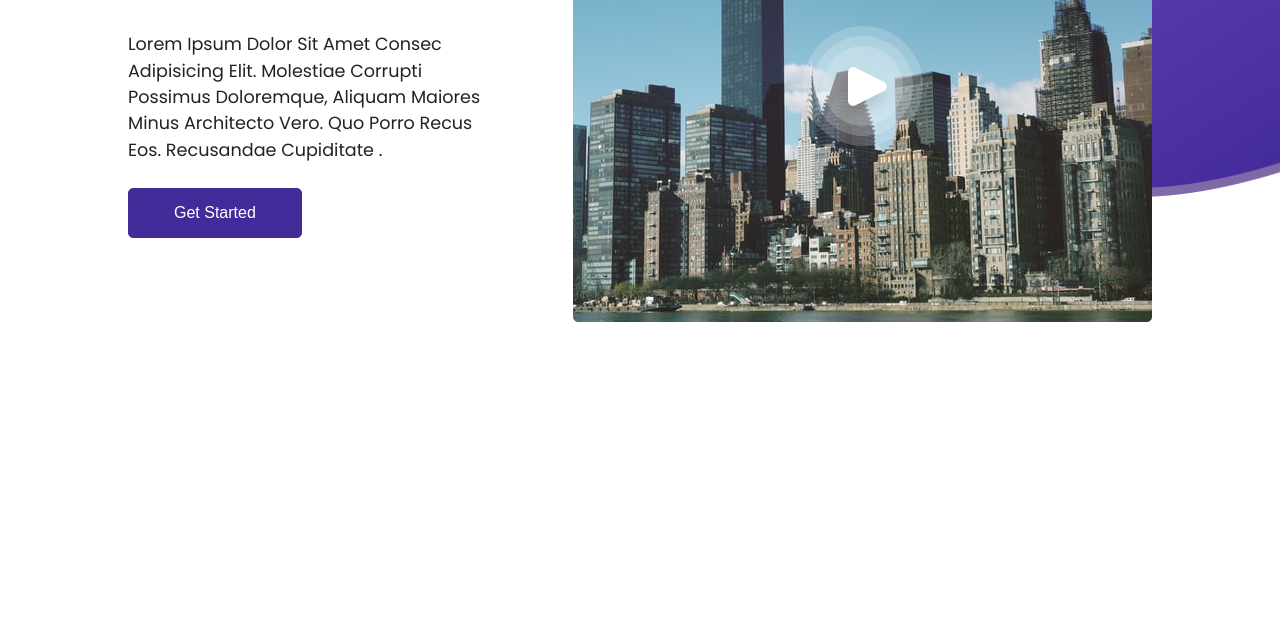
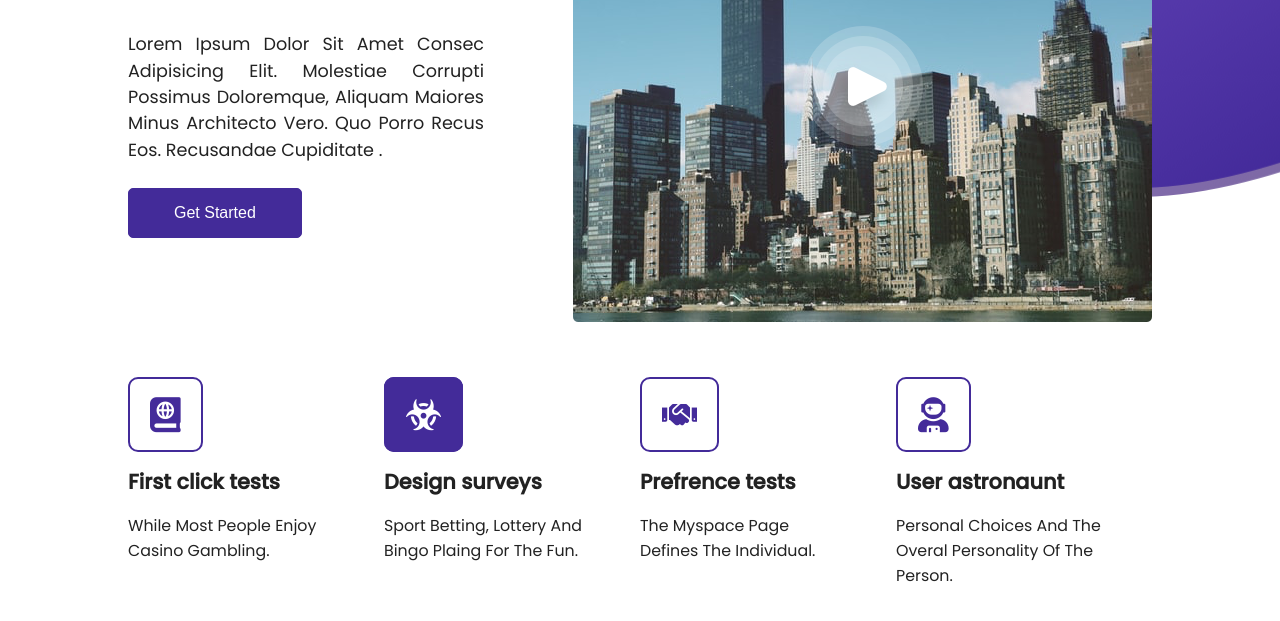
Before and after one commit to HassanRezaei71/HW4-LandignPage, a plain HTML site: page index.html in a window 1280 px wide. Shown: the part 379-1000 px from the top of the page. Before the commit the page ends 800 px from the top, so only its background shows below. Drawn offline with Linux system fonts and the light colour scheme.

Commit message:
Add Services Section

```diff
--- a/index.html
+++ b/index.html
@@ -44,12 +44,45 @@
             </div>
             <div class="img-content">
               <img src="assets/Button 2.png" alt="Button2" />
-              <img src="assets/play.png" alt="play" class="play-png">
+              <img src="assets/play.png" alt="play" class="play-png" />
             </div>
           </div>
         </div>
       </div>
-
+      <div class="services">
+        <div class="container">
+            <div class="services-content">
+                <div class="services-col">
+                    <div class="icon-box">
+                        <span class="icon-worldBook icon"></span>
+                    </div>
+                    <h2>First click tests</h2>
+                    <p>While Most People Enjoy Casino Gambling.</p>
+                </div>
+                <div class="services-col">
+                    <div class="icon-box">
+                        <span class="icon-biohazard biohazard icon"></span>
+                    </div>
+                    <h2>Design surveys</h2>
+                    <p>Sport Betting, Lottery And Bingo Plaing For The Fun.</p>
+                </div>
+                <div class="services-col">
+                    <div class="icon-box">
+                        <span class="icon-handshake icon"></span>
+                    </div>
+                    <h2>Prefrence tests</h2>
+                    <p>The Myspace Page Defines The Individual.</p>
+                </div>
+                <div class="services-col">
+                    <div class="icon-box">
+                        <span class="icon-person icon"></span>
+                    </div>
+                    <h2>User astronaunt</h2>
+                    <p>Personal Choices And The Overal Personality Of The Person.</p>
+                </div>
+            </div>
+        </div>
+      </div>
     </main>
   </body>
 </html>
--- a/style/style.css
+++ b/style/style.css
@@ -1,11 +1,75 @@
+*{
+    box-sizing: border-box;
+    -webkit-box-sizing: border-box;
+}
+
+@font-face {
+    font-family: 'icomoon';
+    src:  url('../fonts/icomoon.eot?dv5eyk');
+    src:  url('../fonts/icomoon.eot?dv5eyk#iefix') format('embedded-opentype'),
+      url('../fonts/icomoon.ttf?dv5eyk') format('truetype'),
+      url('../fonts/icomoon.woff?dv5eyk') format('woff'),
+      url('../fonts/icomoon.svg?dv5eyk#icomoon') format('svg');
+    font-weight: normal;
+    font-style: normal;
+    font-display: block;
+  }
+
+  [class^="icon-"], [class*=" icon-"] {
+    /* use !important to prevent issues with browser extensions that change fonts */
+    font-family: 'icomoon' !important;
+    speak: none;
+    font-style: normal;
+    font-weight: normal;
+    font-variant: normal;
+    text-transform: none;
+    line-height: 1;
+    font-size: 35px;
+
+    /* Better Font Rendering =========== */
+    -webkit-font-smoothing: antialiased;
+    -moz-osx-font-smoothing: grayscale;
+  }
+
+  .icon-biohazard:before {
+    content: "\e900";
+    color: #fff;
+  }
+  .icon-bird:before {
+    content: "\e901";
+    color: #442b9a;
+  }
+  .icon-hand:before {
+    content: "\e902";
+    color: #442b9a;
+  }
+  .icon-handshake:before {
+    content: "\e903";
+    color: #442b9a;
+  }
+  .icon-person:before {
+    content: "\e904";
+    color: #442b9a;
+  }
+  .icon-playSign:before {
+    content: "\e905";
+  }
+  .icon-send-email:before {
+    content: "\e906";
+    color: #fff;
+  }
+  .icon-tick:before {
+    content: "\e907";
+    color: #442b9a;
+  }
+  .icon-worldBook:before {
+    content: "\e908";
+    color: #442b9a;
+  }
+
 body{
     direction: ltr;
     font-family: 'Poppins',sans-serif;
-}
-
-main{
-    width: 100vw;
-    height: 100vh;
 }
 
 ul li {
@@ -24,7 +88,7 @@ a{
     background-size: 776px 576px;
     display: flex;
     justify-content: center;
-    margin-bottom: 60px;
+    margin-bottom: 75px;
 }
 
 .container{
@@ -44,6 +108,7 @@ h1.header-title{
     line-height: 1.5;
     font-weight: 400;
     margin-bottom: 25px;
+    text-align: justify;
 }
 
 nav li a{
@@ -107,3 +172,44 @@ header{
     transform: translate(-50%,-50%);
     position: absolute;
 }
+
+.icon{
+    border: 2px solid #432b99;
+    border-radius: 10px;
+    padding: 18px 20px;
+}
+
+.services{
+    width: 100%;
+    display: flex;
+    justify-content: center;
+    margin-bottom: 240px;
+}
+
+.services-col{
+    width: 25%;
+}
+
+.services-col h2{
+    font-size: 1.3rem;
+    font-weight: 600;
+    margin-bottom: 20px;
+}
+
+.services-col p{
+    font-size: .99rem;
+    line-height: 1.6;
+    width: 80%;
+}
+
+.icon-box{
+    margin-bottom: 40px;
+}
+
+.services-content{
+    display: flex;
+}
+
+.biohazard{
+    background-color: #432b99;
+}
```
Also changed, not shown: fonts/icomoon.ttf (added), fonts/icomoon.woff (added), 2 other files.
